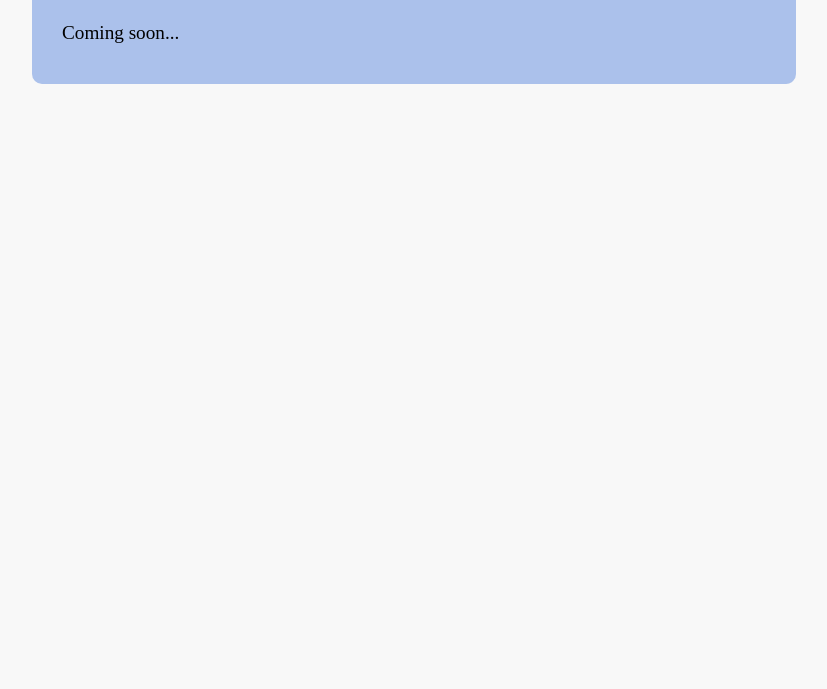
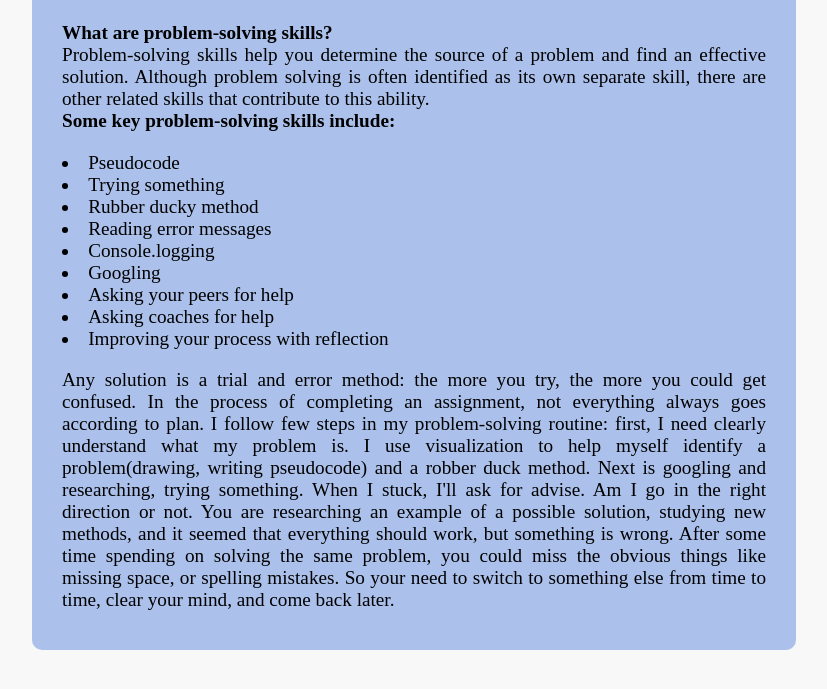
Before and after one commit to AnastasiaVGladun/AnastasiaVGladun.github.io, a plain HTML site: page blog/problem-solving.html in a window 1280 px wide. Shown: the part 143-832 px from the top of the page, without its empty margins (226-1053 px from the left). Before the commit the page ends 800 px from the top, so only its background shows below. Drawn offline with Linux system fonts and the light colour scheme.

Commit message:
problem solving blog post

```diff
--- a/blog/problem-solving.html
+++ b/blog/problem-solving.html
@@ -10,7 +10,35 @@
     <body>
         <div class="textstyle">
             <h1>Problem solving</h1>
-            <p> Coming soon...</p>
+            <p><b>What are problem-solving skills?</b><br>
+                Problem-solving skills help you determine the source of a problem and find an effective solution.
+                Although problem solving is often identified as its own separate skill, there are other related skills that contribute to this ability.<br>
+
+                <b>Some key problem-solving skills include:</b>
+
+                <li>Pseudocode</li>
+                <li>Trying something</li>
+                <li>Rubber ducky method</li>
+                <li>Reading error messages</li>
+                <li>Console.logging</li>
+                <li>Googling</li>
+                <li>Asking your peers for help</li>
+                <li>Asking coaches for help</li>
+                <li>Improving your process with reflection</li>
+             </p>
+             <p>
+                Any solution is a trial and error method: the more you try, the more you could get confused.
+                In the process of completing an assignment, not everything always goes according to plan.
+
+
+                I follow few steps in my problem-solving routine:
+                first, I need clearly understand what my problem is. I use visualization to help myself identify a problem(drawing, writing pseudocode) and a robber duck method.
+                Next is googling and researching, trying something.
+                When I stuck, I'll ask for advise. Am I go in the right direction or not.
+                You are researching an example of a possible solution, studying new methods, and it seemed that everything should work,
+                but something is wrong. After some time spending on solving the same problem, you could miss the obvious things like missing space, or spelling mistakes.
+                So your need to switch to something else from time to time, clear your mind, and come back later.
+             </p>
 
 </div>
 
```
